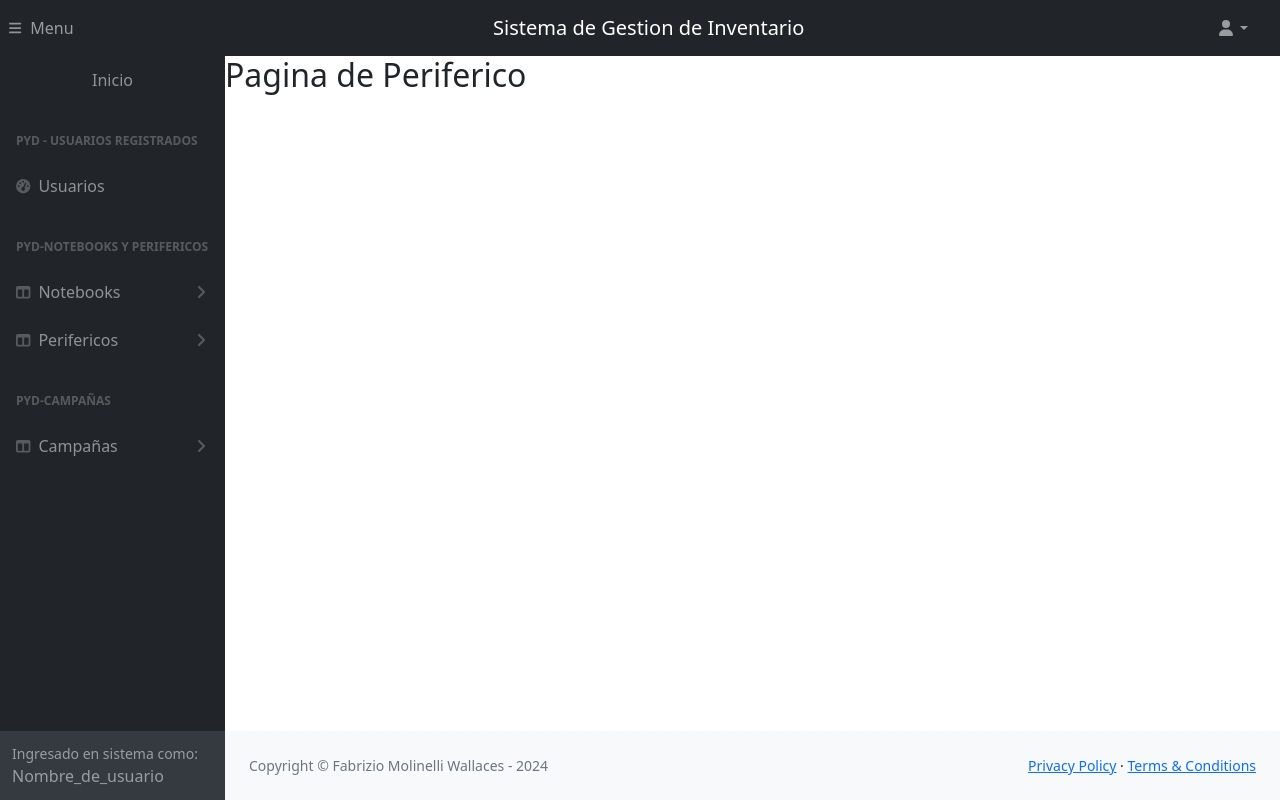
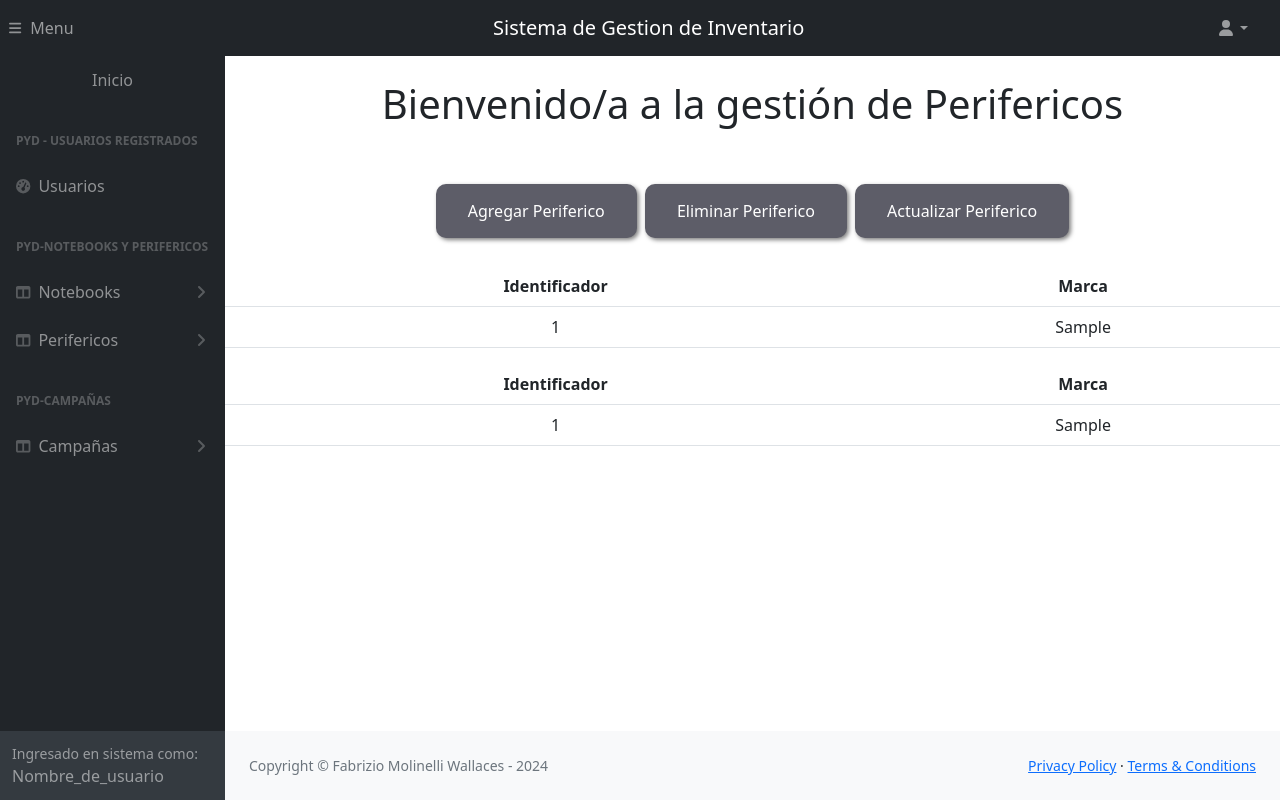
Before and after one commit to FabrizioWall/Sistema_Inventario, a Django app: template Aplicacion_Inventario/templates/Aplicacion_Inventario/perifericos.html in a window 1280 px wide. Run offline with Django 5.2, Linux system fonts and the light colour scheme; the template is opened without the code that fills it: values that come from a table or form of the project are taken from there, others are empty; tables that the repository leaves empty hold one stand-in row (values such as "Sample post"); some libraries are stand-ins or nearby versions.

Commit message:
Version 2.0

```diff
--- a/Aplicacion_Inventario/models.py
+++ b/Aplicacion_Inventario/models.py
@@ -18,14 +18,26 @@ class Campania(models.Model):
 class Headset(models.Model):
     marca_headset = models.CharField(max_length=100)
 
+    class Meta:
+        verbose_name = 'Headset'
+        verbose_name_plural = 'Headsets'
+
+        ordering = ['marca_headset']
+
     def __str__(self):
-        return 'Headset'
+        return f'{self.marca_headset}'
 
 class Mouse(models.Model):
     marca_mouse = models.CharField(max_length=100)
 
+    class Meta:
+        verbose_name = 'Mouse'
+        verbose_name_plural = 'Mouses'
+
+        ordering = ['marca_mouse']
+
     def __str__(self):
-        return 'Mouse'
+        return f'{self.marca_mouse}'
 
 class Notebook(models.Model):
     nombre_notebook = models.CharField(max_length=100)
@@ -35,7 +47,7 @@ class Notebook(models.Model):
     estado_notebook = models.CharField(max_length=100)
 
     def __str__(self):
-        return f'La notebook - Marca: {self.marca_notebook}, Modelo: {self.modelo_notebook}'
+        return f'La notebook - Número de Serie: {self.numero_serie_notebook} y Nombre: {self.nombre_notebook}'
 
 class Computadora(models.Model):
     nombre_computadora = models.CharField(max_length=100)
@@ -43,7 +55,7 @@ class Computadora(models.Model):
     estado_computadora_escritorio = models.CharField(max_length=200)
 
     def __str__(self):
-        return f'Computadora'
+        return f'{self.nombre_computadora}'
 
 class Persona(models.Model):
     nombre_persona = models.CharField(max_length=100)
@@ -51,10 +63,10 @@ class Persona(models.Model):
     cuit_persona = models.CharField(max_length=100)
     email_persona = models.EmailField()
     id_notebook = models.OneToOneField(Notebook, on_delete=models.CASCADE)
-    id_computadora_escritorio = models.OneToOneField(Computadora, on_delete=models.CASCADE)
-    id_campania = models.ForeignKey(Campania, on_delete=models.CASCADE)
-    id_headset = models.ForeignKey(Headset, on_delete=models.CASCADE)
-    id_mouse = models.ForeignKey(Mouse, on_delete=models.CASCADE)
+    id_computadora_escritorio = models.OneToOneField(Computadora, on_delete=models.CASCADE, null=True, blank=True)
+    id_campania = models.ForeignKey(Campania, on_delete=models.CASCADE, null=True, blank=True)
+    id_headset = models.ForeignKey(Headset, on_delete=models.CASCADE, null=True, blank=True)
+    id_mouse = models.ForeignKey(Mouse, on_delete=models.CASCADE, null=True, blank=True)
 
     class Meta:
         ordering = ['nombre_persona', 'apellido_persona']
--- a/Aplicacion_Inventario/templates/Aplicacion_Inventario/notebooks.html
+++ b/Aplicacion_Inventario/templates/Aplicacion_Inventario/notebooks.html
@@ -3,11 +3,6 @@
 {% block titulo %}
     <title>SGI - Notebooks</title>
 {% endblock titulo %}
-
-{% block titulo_pagina %}
-<h1 class="mt-4"> Panel de gestión de notebooks</h1>
-{% endblock titulo_pagina %}
-
 
 {% block contenido_pagina %}
 
@@ -27,6 +22,7 @@
         <th>Nombre</th>
         <th>Numero de Serie</th>
         <th>Modelo</th>
+        <th>Estado Notebook</th>
     </thead>
     <tbody>
         {% for n in notebooks %}
--- a/Aplicacion_Inventario/templates/Aplicacion_Inventario/perifericos.html
+++ b/Aplicacion_Inventario/templates/Aplicacion_Inventario/perifericos.html
@@ -1,10 +1,51 @@
 {% extends 'Aplicacion_Inventario/index.html' %}
 
-{% block titulo_pagina %}
-<h1 class="mt-4"> Panel de gestión de perifericos</h1>
-{% endblock titulo_pagina %}
+{% block titulo %}
+    <title>SGI - Perifericos</title>
+{% endblock titulo %}
+
+{% block contenido_pagina %}
+
+<h1 class="mt-4" style="text-align:center"> Bienvenido/a a la gestión de Perifericos </h1>
+<br>
+<div class="botones-container">
+    <a href="#" class="mi-boton">Agregar Periferico</a>
+    <a href="#" class="mi-boton">Eliminar Periferico</a>
+    <a href="#" class="mi-boton">Actualizar Periferico</a>
+</div>
+<br>
+
+<table class="table">
+    <thead class="th">
+        <th>Identificador</th>
+        <th>Marca</th>
+    </thead>
+    <tbody>
+        {% for h in headsets %}
+            <tr>
+                <td>{{ h.id }}</td>
+                <td>{{ h.marca_headset }}</td>
+            </tr>
+        {% endfor %}
+    </tbody>
+</table>
+
+<table class="table">
+    <thead class="th">
+        <th>Identificador</th>
+        <th>Marca</th>
+    </thead>
+    <tbody>
+        {% for m in mouses %}
+            <tr>
+                <td>{{ m.id }}</td>
+                <td>{{ m.marca_mouse }}</td>
+            </tr>
+        {% endfor %}
+    </tbody>
+</table>
+
+<br>
 
 
-{% block contenido_pagina %}
-    <h2> Pagina de Periferico </h2>
 {% endblock contenido_pagina %}
--- a/Aplicacion_Inventario/urls.py
+++ b/Aplicacion_Inventario/urls.py
@@ -6,7 +6,7 @@ urlpatterns = [
     path('notebooks/', notebooks, name="notebooks"),
     path('campañas/', campanias, name="campanias"),
     path('usuarios/', personas, name="personas"),
-    path('perifericos/', mouse, name="perifericos"),
+    path('perifericos/', perifericos, name="perifericos"),
     path('agregar-notebook/', agregar_notebook, name='agregar_notebook'),
     path('eliminar-notebook/', eliminar_notebook, name='eliminar_notebook'),
     path('actualizar-notebook', actualizar_notebook, name='actualizar_notebook')
```
Also changed, not shown: Aplicacion_Inventario/views.py (+6 -3 lines), Aplicacion_Inventario/migrations/0006_alter_headset_options_alter_mouse_options_and_more.py (added), Aplicacion_Inventario/migrations/0007_alter_persona_id_campania_alter_persona_id_headset_and_more.py (added), 3 other files.
